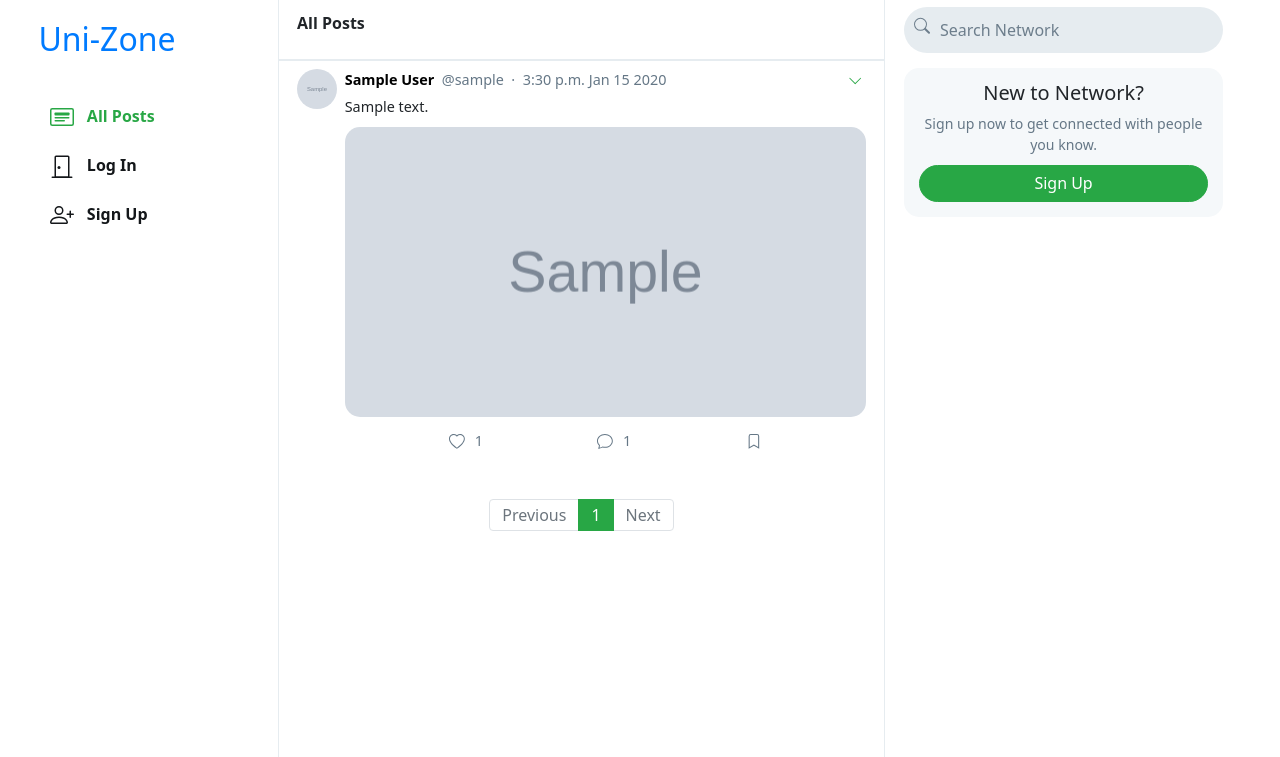
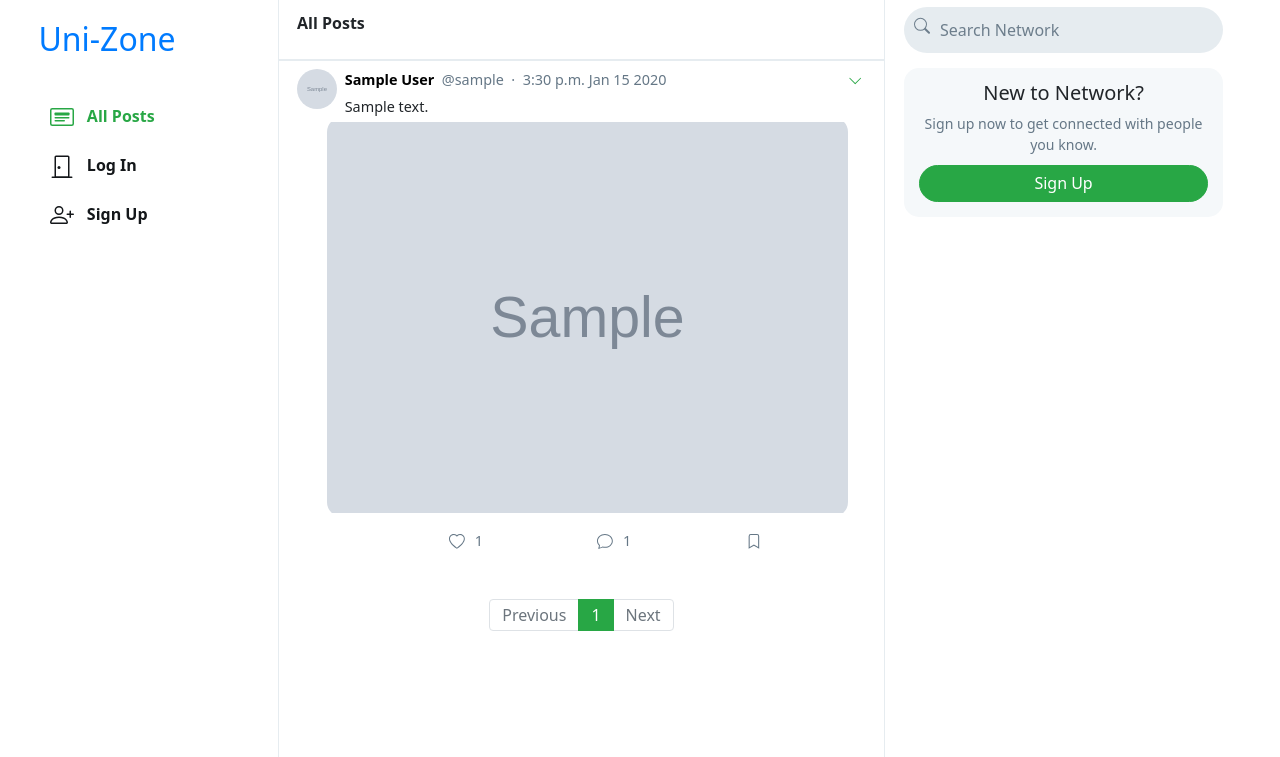
Before and after one commit to Nishanth-Y/Uni_Zone, a Django app: page / in a window 1280 px wide. Shown: the top 757 px of the page. Run offline with Django 3.2, Linux system fonts and the light colour scheme; tables that the repository leaves empty hold one stand-in row (values such as "Sample post"); grey boxes marked "Sample" are stand-in pictures; some libraries are stand-ins or nearby versions.

Commit message:
IPost image fiting

```diff
--- a/MainApp/static/uni-zone/styles.css
+++ b/MainApp/static/uni-zone/styles.css
@@ -368,11 +368,11 @@ svg{
     margin-top: 5px;
 }
 .post-image{
-    height: 290px;
+    height: 400px;
     width: 100%;
     border-radius: 15px;
-    margin-top: 10px;
-    background-size: cover;
+    margin: 0px -18px;
+    background-size: contain;
     background-position: center;
     background-repeat: no-repeat;
 }
```
